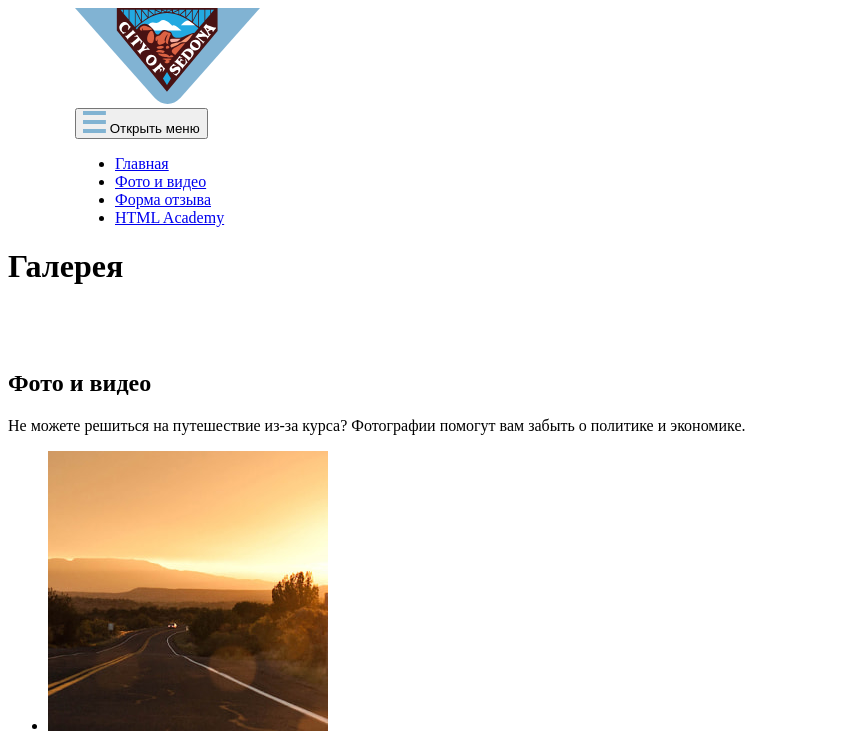
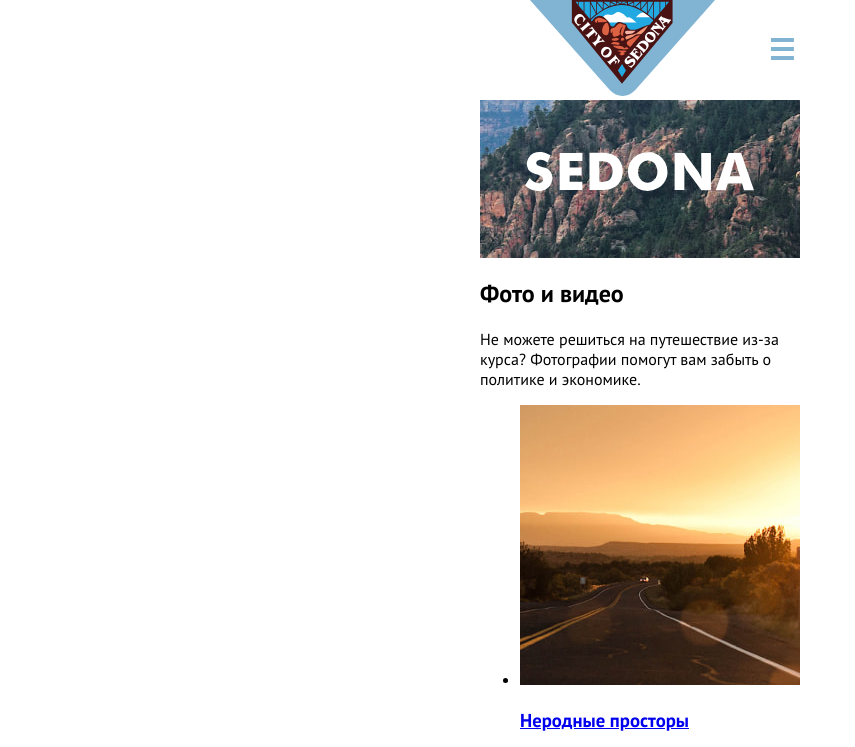
Before and after one commit to htmlacademy-adaptive/1982411-sedona-26, a website: page source/catalog.html in a window 1280 px wide. Shown: the top 747 px of the page, without its empty margins (0-855 px from the left). Drawn offline with nearby package versions, Linux system fonts and the light colour scheme; files that its build step writes are made by us from their sources.

Commit message:
Добавляет базовую стилизацию 1

```diff
--- a/source/less/blocks/button.less
+++ b/source/less/blocks/button.less
@@ -0,0 +1,3 @@
+.button {
+  border: none;
+}
--- a/source/less/blocks/main-header.less
+++ b/source/less/blocks/main-header.less
@@ -1,5 +1,9 @@
 .main-header {
+  display: flex;
+  flex-wrap: wrap;
+}
+
+.main-header__logo {
+  display: block;
   margin: 0 auto;
-  padding-left: 67px;
-  padding-right: 68px;
 }
--- a/source/less/blocks/main-nav.less
+++ b/source/less/blocks/main-nav.less
@@ -0,0 +1,39 @@
+.main-nav {
+  display: flex;
+}
+
+.main-nav__toggle {
+  background-color: #ffffff;
+  border: none;
+}
+
+.main-nav__wrapper {
+  margin: 0 auto;
+}
+
+.main-nav__list {
+  margin: 0;
+  padding: 0;
+  list-style-type: none;
+}
+
+.site-list__item {
+  display: none;
+  // потом придумать, как сделать меню
+  width: 320px;
+  font-size: 18px;
+  line-height: 26px;
+  font-weight: 700;
+  text-transform: uppercase;
+  text-align: center;
+  color: #ffffff;
+  background-color: @blue-basic;
+
+  a {
+    display: block;
+    padding-top: 17px;
+    padding-bottom: 12px;
+    text-decoration: none;
+    color: #ffffff;
+  }
+}
--- a/source/less/blocks/page-body.less
+++ b/source/less/blocks/page-body.less
@@ -0,0 +1,5 @@
+.page__body {
+  margin: 0 auto;
+  width: 320px;
+  font-family: "PT Sans", sans-serif;
+}
--- /dev/null
+++ b/source/less/blocks/variables.less
@@ -0,0 +1 @@
+@blue-basic: #81b3d2;
--- a/source/less/blocks/visually-hidden.less
+++ b/source/less/blocks/visually-hidden.less
@@ -0,0 +1,10 @@
+.visually-hidden {
+  position: absolute;
+  width: 1px;
+  height: 1px;
+  margin: -1px;
+  padding: 0;
+  border: 0;
+  clip: rect(0 0 0 0);
+  overflow: hidden;
+}
--- a/source/less/blocks/welcome-section-index.less
+++ b/source/less/blocks/welcome-section-index.less
@@ -0,0 +1,15 @@
+.welcome-section {
+  background-image: url("../img/welcome-background.jpg");
+  background-repeat: no-repeat;
+  background-position: center;
+}
+
+.welcome-section__wrapper {
+  margin: 0 auto;
+  padding: 90px 19px 85px 19px;
+  display: flex;
+}
+
+.welcome-section__image {
+  display: block;
+}
--- a/source/less/blocks/welcome-section-short.less
+++ b/source/less/blocks/welcome-section-short.less
@@ -0,0 +1,15 @@
+.welcome-section-short {
+  background-image: url("../img/welcome-background.jpg");
+  background-repeat: no-repeat;
+  background-position: bottom;
+}
+
+.welcome-section-short__wrapper {
+  margin: 0 auto;
+  padding: 52px 46px 67px 45px;
+  display: flex;
+}
+
+.welcome-section-short__image {
+  display: block;
+}
--- a/source/less/style.less
+++ b/source/less/style.less
@@ -30,3 +30,36 @@
 @import "blocks/visually-hidden.less";
 @import "blocks/welcome-section-index.less";
 @import "blocks/welcome-section-short.less";
+@import "blocks/variables.less";
+
+@font-face {
+  font-family: "PT Sans";
+  font-style: normal;
+  font-weight: 400;
+  src: url("../fonts/ptsans.woff") format("woff");
+  font-display: swap;
+}
+
+@font-face {
+  font-family: "PT Sans";
+  font-style: bold;
+  font-weight: 700;
+  src: url("../fonts/ptsansbold.woff") format("woff");
+  font-display: swap;
+}
+
+@font-face {
+  font-family: "PT Sans";
+  font-style: normal;
+  font-weight: 400;
+  src: url("../fonts/ptsans.woff2") format("woff2");
+  font-display: swap;
+}
+
+@font-face {
+  font-family: "PT Sans";
+  font-style: bold;
+  font-weight: 700;
+  src: url("../fonts/ptsansbold.woff2") format("woff2");
+  font-display: swap;
+}
```
Also changed, not shown: source/index.html (+3 -3 lines), source/img/welcome-background.jpg (added).
